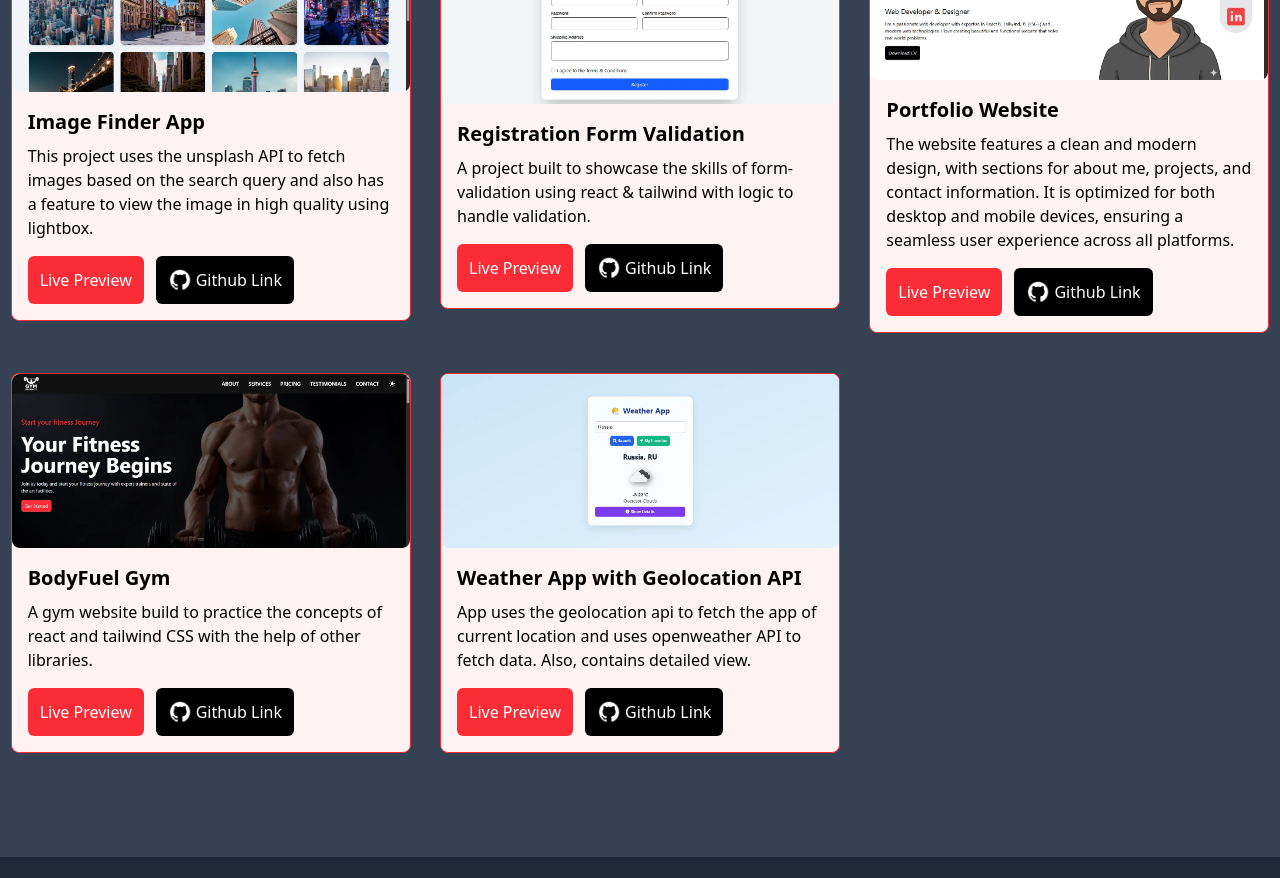
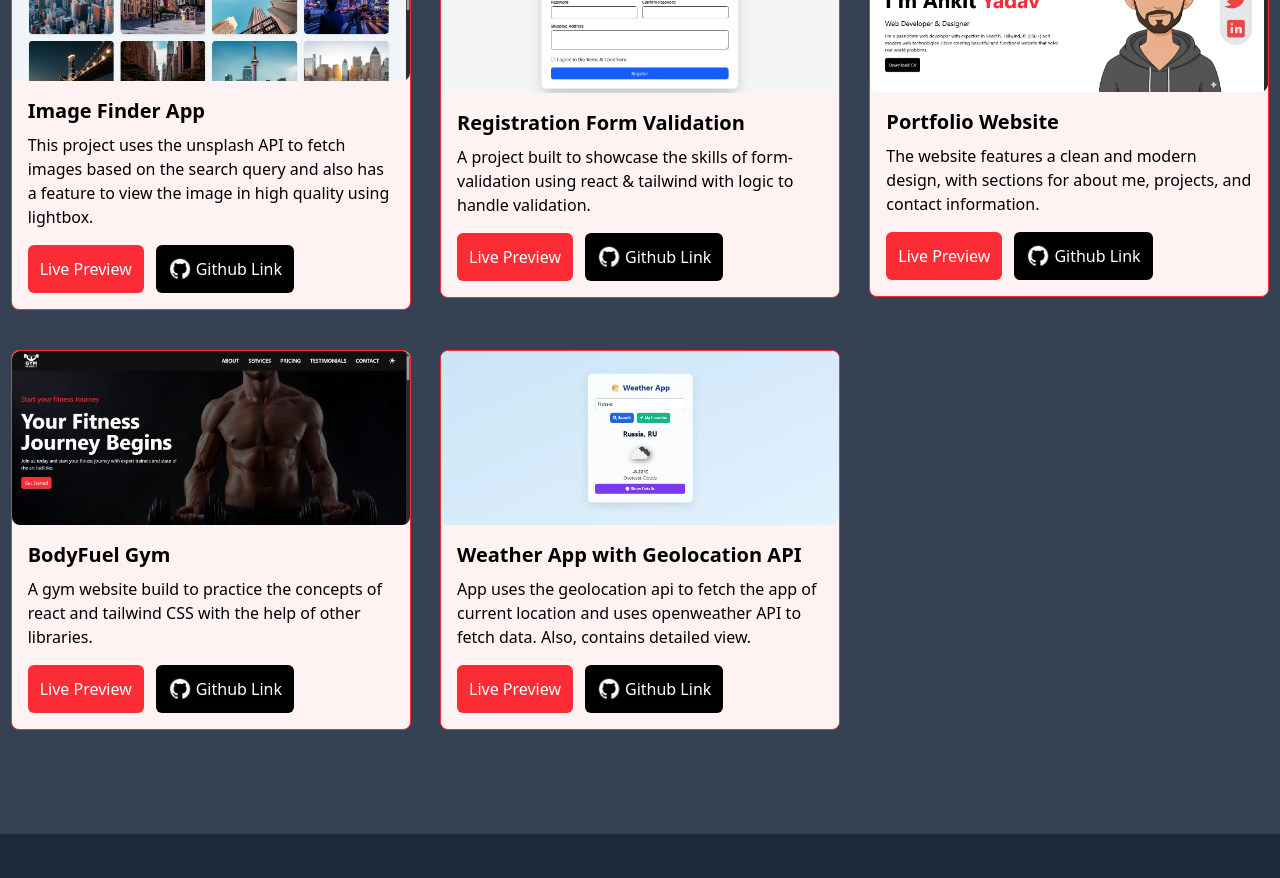
Before and after one commit to youknowankit/youknowankit-portfolio, a React (Vite) app: page / in a window 1280 px wide. Shown: the part 1740-2618 px from the top of the page. Built offline with nearby package versions, Linux system fonts and the light colour scheme.

Commit message:
update the project description

```diff
--- a/src/components/Projects.jsx
+++ b/src/components/Projects.jsx
@@ -26,7 +26,7 @@ const Projects = () => {
     {
       id: 3,
       title: "Portfolio Website",
-      desc: "The website features a clean and modern design, with sections for about me, projects, and contact information. It is optimized for both desktop and mobile devices, ensuring a seamless user experience across all platforms.",
+      desc: "The website features a clean and modern design, with sections for about me, projects, and contact information.",
       image: Portfolio,
       live: "https://youknowankit.netlify.app/",
       github: "https://github.com/youknowankit/youknowankit-portfolio",
```
